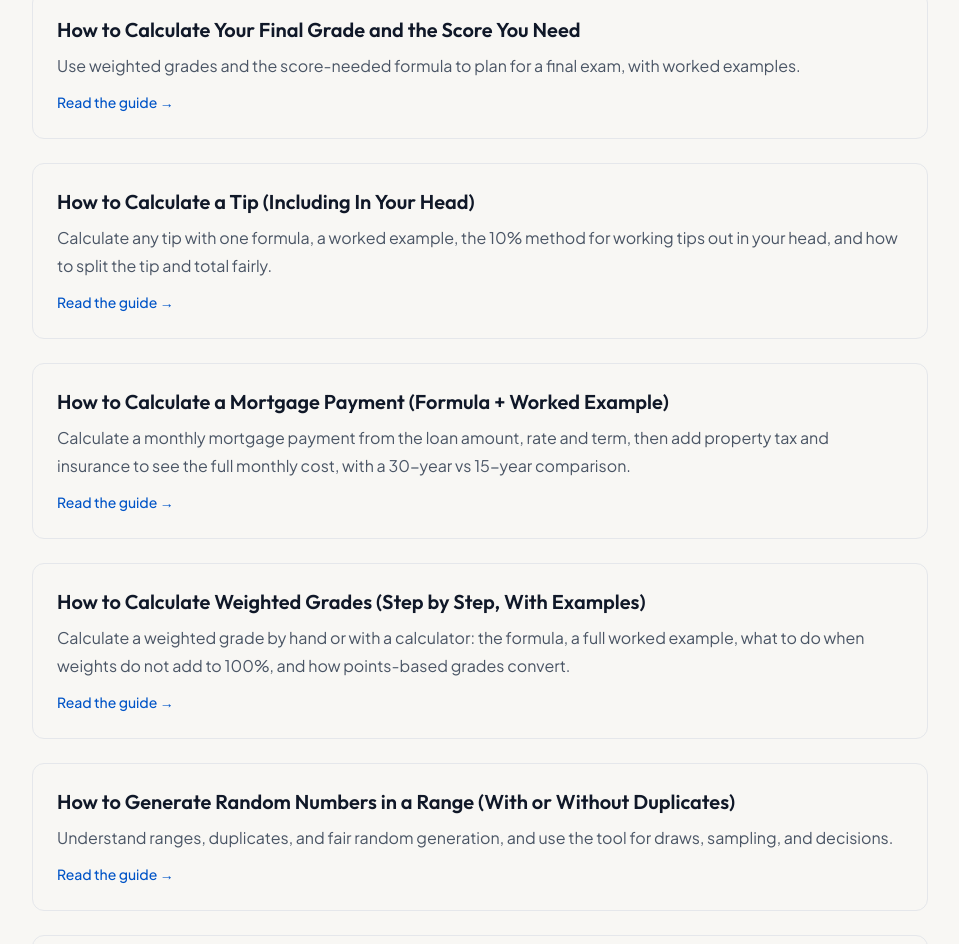
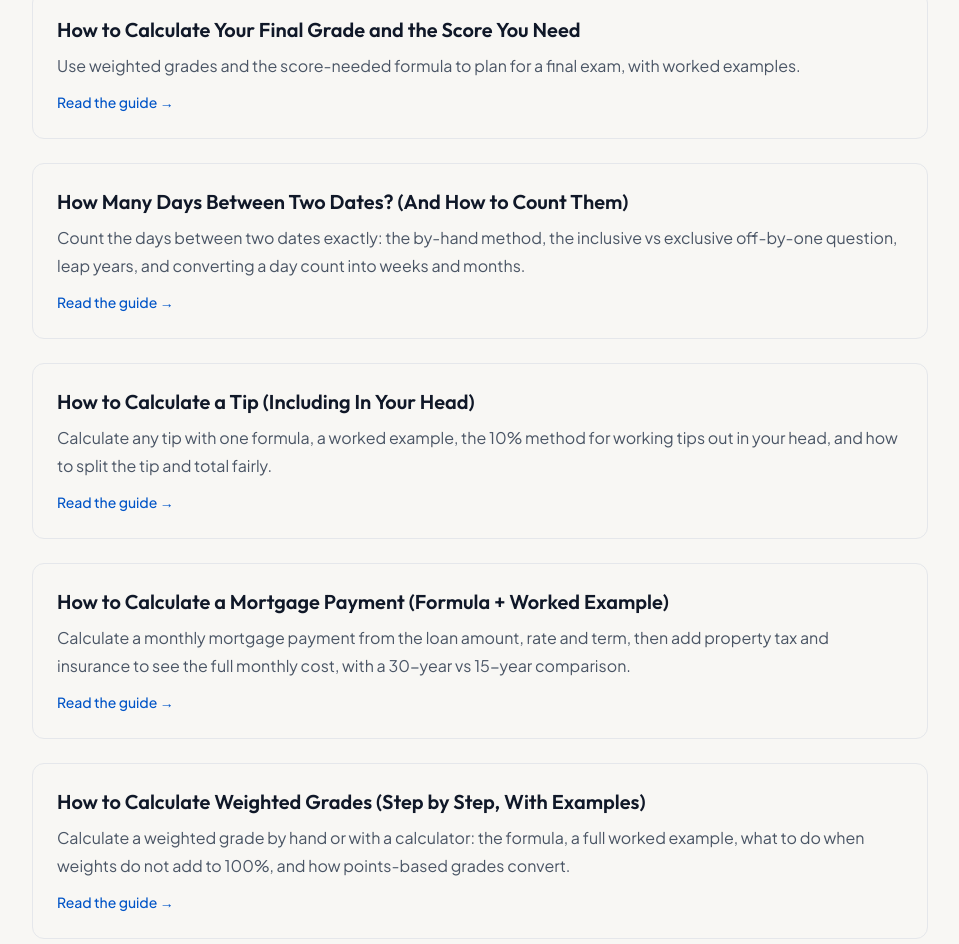
Before and after one commit to athersaud-smart-tools/smart-tools, a Next.js app: page /blog in a window 1280 px wide. Shown: the part 3511-4455 px from the top of the page, without its empty margins (160-1119 px from the left). Built offline with nearby package versions, Linux system fonts and the light colour scheme.

Commit message:
Keyword plan article #4: 'How Many Days Between Two Dates?' (1,215 words, all spans verified); wire sitemap + tool guide links

```diff
--- a/app/blog/new-articles.tsx
+++ b/app/blog/new-articles.tsx
@@ -482,6 +482,46 @@ export const newArticles: NewArticle[] = [
     related: [{ href: "/final-grade-calculator", label: "Final Grade Calculator" }, { href: "/blog/how-to-calculate-weighted-grades", label: "How to Calculate Weighted Grades" }, { href: "/percentage-calculator", label: "Percentage Calculator" }]
   },
   {
+    slug: "how-many-days-between-two-dates",
+    title: "How Many Days Between Two Dates? (And How to Count Them)",
+    description: "Count the days between two dates exactly: the by-hand method, the inclusive vs exclusive off-by-one question, leap years, and converting a day count into weeks and months.",
+    intro: "Counting days between two dates sounds trivial until the answer matters — a deadline, a countdown, a rental, a project plan — and two people counting the same span get answers that differ by one. This guide shows how the count works, works the examples by hand, and explains the one decision that causes almost every disagreement: whether the end date itself is counted.",
+    sections: [
+      { heading: "What the count means", paragraphs: [
+        "The standard count is the number of midnights you cross travelling from the start date to the end date — equivalently, the end date minus the start date. From 1 January to 2 January is 1 day, not 2: you have slept once. This is the count behind hotel nights, rental days, countdown timers and most deadlines, and it is what the SmartEdgeTools Days Between Dates calculator reports.",
+        "Worked example: from 1 January 2026 to 15 March 2026. January contributes 31 days to reach 1 February, February 2026 contributes 28 days to reach 1 March, and 14 more days reach 15 March: 31 + 28 + 14 = 73 days. In other units that is 10 weeks and 3 days, or a calendar span of 2 months and 14 days — the calculator shows all three readings, because different questions want different units."
+      ]},
+      { heading: "How to count by hand", paragraphs: [
+        "Break the span at month boundaries. Count the days from the start date to the same day-of-month in the next month (that is the length of the starting month, measured from your start date), then whole months, then the final partial month. The 73-day example above is exactly this: a 31-day step, a 28-day step, and a 14-day remainder.",
+        "For a short span inside one or two months, counting on a calendar works the same way: from 24 December 2026 to 2 January 2027, count 7 days to 31 December and 2 more into January — 9 days. That is also 9 hotel nights for a stay checking in on the 24th and out on the 2nd, which is why the standard count and the nights count agree."
+      ]},
+      { heading: "The off-by-one question: should the end date count?", paragraphs: [
+        "Sometimes people want every calendar day the span touches, including both the first and the last. That inclusive count is always exactly one more than the standard count: the 24 December to 2 January span touches 10 calendar days but contains 9 midnights. Neither is wrong — they answer different questions. 'How many nights is the stay?' wants 9. 'On how many different days will the event be running, if it runs from the 24th through the 2nd?' wants 10.",
+        "Most disagreements between two calculators, or between a calculator and a hand count, are this one-day difference and nothing more. The calculator has an 'include the end date' option for the inclusive reading; leave it off for the standard count used by deadlines and countdowns. When you state a result, state which count you used."
+      ]},
+      { heading: "Leap years change the answer", paragraphs: [
+        "A span that crosses the end of February depends on whether that February has 29 days. From 28 February to 1 March is 2 days in 2028 (a leap year, with 29 February in between) and 1 day in 2027. Over a full year the same effect appears at scale: 1 January 2028 to 1 January 2029 is 366 days, while the same span in 2026–2027 is 365.",
+        "Leap years follow the calendar rule — years divisible by 4, except century years not divisible by 400 — and a date calculator applies it automatically. When you count by hand across a February, check the year first; a forgotten leap day is the second most common counting error after the inclusive/exclusive mix-up."
+      ]},
+      { heading: "Converting a day count into weeks and months", paragraphs: [
+        "Weeks are exact: divide by 7. A 90-day span — 1 March to 30 May 2026, for example — is 12 weeks and 6 days. Months are not exact, because months have 28 to 31 days: a 'month' of a span is a calendar step from a date to the same day-of-month in the next month, which is why the calculator reports a calendar breakdown (such as 2 months and 14 days) rather than a decimal number of months. If a contract or plan says 'within 3 months', it almost always means the calendar reading, not 90 days — check which one your situation uses."
+      ]},
+      { heading: "Common mistakes", paragraphs: [
+        "Counting both endpoints when the question wants nights or elapsed days, or the reverse. Assuming every month has 30 days, which drifts by days over a long span. Forgetting 29 February in a leap year. And treating a business-days question ('how many working days until the deadline?') as a calendar-days question — this calculator counts calendar days; working days exclude weekends and holidays and need a different count."
+      ]}
+    ],
+    table: { caption: "Worked examples (standard count, end date not included)", headers: ["From", "To", "Days", "Also"], rows: [["1 Jan 2026", "15 Mar 2026", "73", "10 weeks 3 days"], ["24 Dec 2026", "2 Jan 2027", "9", "9 hotel nights"], ["28 Feb 2028", "1 Mar 2028", "2", "leap year — 29 Feb inside"], ["15 Nov 2026", "25 Dec 2026", "40", "a Christmas countdown"], ["1 Mar 2026", "30 May 2026", "90", "12 weeks 6 days"]] },
+    takeaways: ["The standard count is end minus start — the number of midnights crossed; hotel nights use the same count.", "The inclusive count (both endpoints) is always exactly one more; most one-day disagreements are this, not an error.", "Check for 29 February in any span crossing February, and remember months are calendar steps, not 30-day blocks."],
+    faq: [
+      { question: "How many days until Christmas?", answer: "It depends on today's date: count from today to 25 December. From 15 November 2026, for example, the count is 40 days. Enter today's date and 25 December into the calculator for the current figure." },
+      { question: "Do you count the start day or the end day?", answer: "The standard count includes neither as a full day — it measures the distance between the dates, so 1 January to 2 January is 1 day. If you want both endpoints counted (every calendar day the span touches), use the calculator's include-end-date option, which adds exactly 1." },
+      { question: "Why does another calculator give an answer one day higher?", answer: "Almost always because it is reporting the inclusive count while this one reports the standard count, or the other way round. Check which reading each is showing before assuming one is wrong." },
+      { question: "How many days are in a year-long span?", answer: "365 days, or 366 if the span includes a 29 February. 1 January 2026 to 1 January 2027 is 365 days; the same span across 2028 is 366." },
+      { question: "Does the calculator count working days?", answer: "No — it counts calendar days, including weekends. Working-day counts also depend on which holidays apply, so they need a dedicated count for your country and calendar." }
+    ],
+    related: [{ href: "/days-between-dates", label: "Days Between Dates Calculator" }, { href: "/age-calculator", label: "Age Calculator" }, { href: "/blog/calculate-age-years-months-days", label: "How to Calculate Age in Years, Months and Days" }]
+  },
+  {
     slug: "how-to-calculate-tip",
     title: "How to Calculate a Tip (Including In Your Head)",
     description: "Calculate any tip with one formula, a worked example, the 10% method for working tips out in your head, and how to split the tip and total fairly.",
--- a/app/lib/tools.ts
+++ b/app/lib/tools.ts
@@ -51,7 +51,7 @@ export const toolRelations: Record<
   "/bmi-calculator": { schemaCategory: "HealthApplication", related: ["/age-calculator", "/percentage-calculator", "/unit-converter"], guides: ["/blog/bmi-calculation-limits", "/blog/how-online-calculators-save-time"] },
   "/birth-chart": { schemaCategory: "LifestyleApplication", related: ["/age-calculator"], guides: ["/blog/understand-birth-chart"] },
   "/age-calculator": { schemaCategory: "UtilitiesApplication", related: ["/birth-chart", "/bmi-calculator", "/days-between-dates"], guides: ["/blog/calculate-age-years-months-days", "/blog/how-online-calculators-save-time"] },
-  "/days-between-dates": { schemaCategory: "UtilitiesApplication", related: ["/age-calculator", "/unit-converter", "/stopwatch"], guides: ["/blog/calculate-age-years-months-days", "/blog/how-online-calculators-save-time"] },
+  "/days-between-dates": { schemaCategory: "UtilitiesApplication", related: ["/age-calculator", "/unit-converter", "/stopwatch"], guides: ["/blog/how-many-days-between-two-dates", "/blog/calculate-age-years-months-days", "/blog/how-online-calculators-save-time"] },
   "/loan-calculator": { schemaCategory: "FinanceApplication", related: ["/percentage-calculator", "/currency-converter", "/mortgage-calculator"], guides: ["/blog/calculate-monthly-loan-payments", "/blog/how-online-calculators-save-time"] },
   "/mortgage-calculator": { schemaCategory: "FinanceApplication", related: ["/loan-calculator", "/percentage-calculator", "/currency-converter"], guides: ["/blog/how-to-calculate-mortgage-payment", "/blog/calculate-monthly-loan-payments", "/blog/how-online-calculators-save-time"] },
   "/tip-calculator": { schemaCategory: "FinanceApplication", related: ["/percentage-calculator", "/loan-calculator", "/mortgage-calculator"], guides: ["/blog/how-to-calculate-tip", "/blog/percentage-increase-decrease", "/blog/how-online-calculators-save-time"] },
@@ -95,6 +95,7 @@ export const guideTitles: Record<string, string> = {
   "/blog/how-to-calculate-weighted-grades": "How to Calculate Weighted Grades (Step by Step, With Examples)",
   "/blog/how-to-calculate-mortgage-payment": "How to Calculate a Mortgage Payment (Formula + Worked Example)",
   "/blog/how-to-calculate-tip": "How to Calculate a Tip (Including In Your Head)",
+  "/blog/how-many-days-between-two-dates": "How Many Days Between Two Dates? (And How to Count Them)",
   "/blog/calculate-gpa": "How to Calculate Your GPA: Grade Points, Credits, and Worked Examples",
   "/blog/generate-random-numbers": "How to Generate Random Numbers in a Range (With or Without Duplicates)",
   "/blog/create-qr-code": "How to Create a QR Code That Scans Reliably",
--- a/app/sitemap.ts
+++ b/app/sitemap.ts
@@ -90,6 +90,7 @@ export default function sitemap(): MetadataRoute.Sitemap {
     { path: "/blog/how-to-calculate-weighted-grades", changeFrequency: "monthly", priority: 0.7 },
     { path: "/blog/how-to-calculate-mortgage-payment", changeFrequency: "monthly", priority: 0.7 },
     { path: "/blog/how-to-calculate-tip", changeFrequency: "monthly", priority: 0.7 },
+    { path: "/blog/how-many-days-between-two-dates", changeFrequency: "monthly", priority: 0.7 },
     { path: "/blog/calculate-gpa", changeFrequency: "monthly", priority: 0.7 },
     { path: "/blog/generate-random-numbers", changeFrequency: "monthly", priority: 0.7 },
     { path: "/blog/create-qr-code", changeFrequency: "monthly", priority: 0.7 },
@@ -114,7 +115,7 @@ export default function sitemap(): MetadataRoute.Sitemap {
   const updatedNov6 = new Set(["/json-formatter", "/word-counter"]);
   // Materially updated on 2026-11-15 (Batch 7): Birth Chart rebuilt with an
   // own-code calculator (was a third-party widget); its guide article updated.
-  const updatedNov15 = new Set(["/birth-chart", "/blog/understand-birth-chart", "/tip-calculator", "/days-between-dates", "/mortgage-calculator", "/blog/how-to-calculate-weighted-grades", "/blog/calculate-final-grade-needed", "/final-grade-calculator", "/blog/how-to-calculate-mortgage-payment", "/blog/how-to-calculate-tip"]);
+  const updatedNov15 = new Set(["/birth-chart", "/blog/understand-birth-chart", "/tip-calculator", "/days-between-dates", "/mortgage-calculator", "/blog/how-to-calculate-weighted-grades", "/blog/calculate-final-grade-needed", "/final-grade-calculator", "/blog/how-to-calculate-mortgage-payment", "/blog/how-to-calculate-tip", "/blog/how-many-days-between-two-dates"]);
 
   const base = routes.map(({ path, changeFrequency, priority }) => ({
     url: `${siteUrl}${path}`,
```
